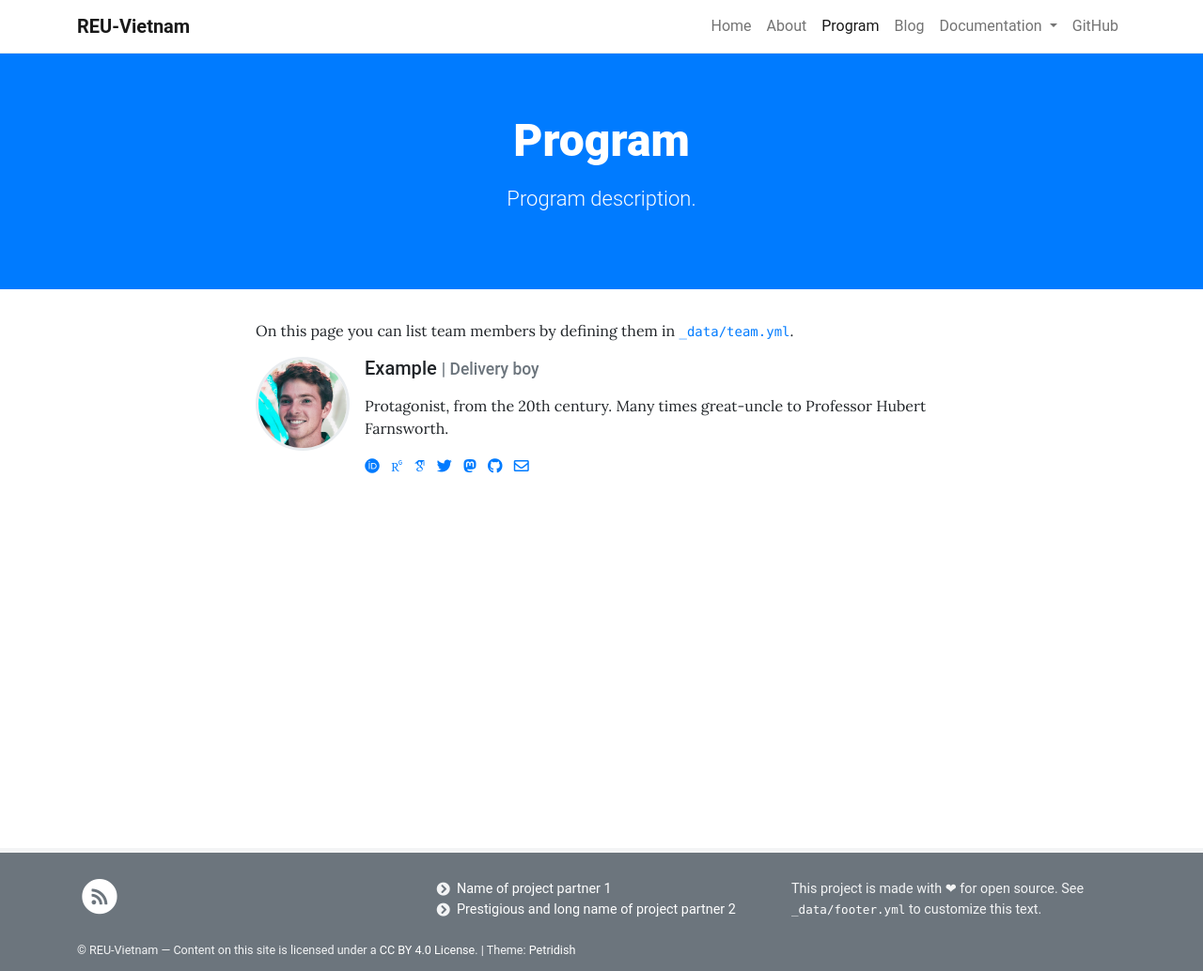
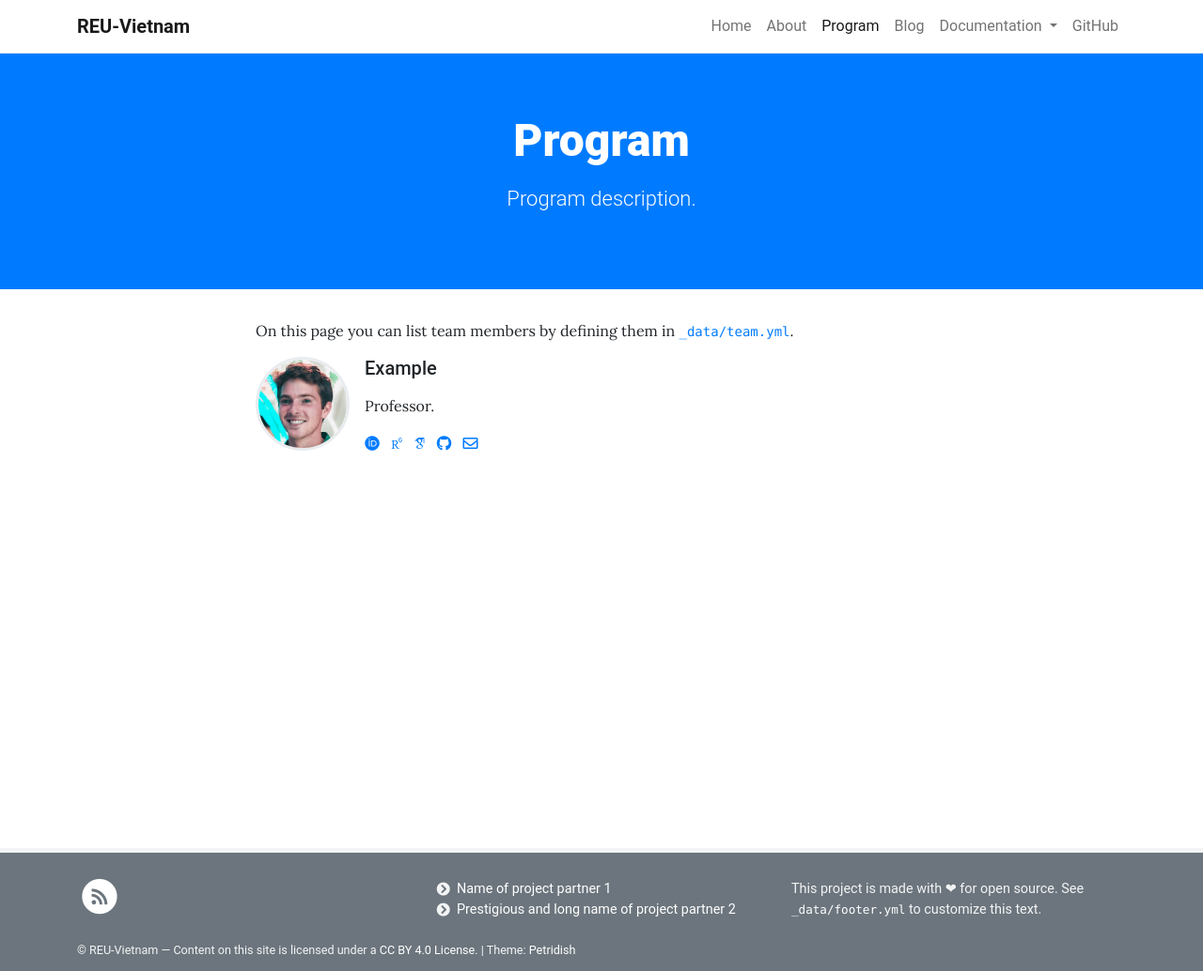
Before and after one commit to adm-vietnam/adm-vietnam.github.io, a Jekyll site: the page built from pages/team.md, in a window 1280 px wide. Shown: the whole page at 94% size. Built offline with Jekyll 4.4.1, drawn with Linux system fonts in a browser that asks for light colours; some web fonts are replaced.

Commit message:
Update Mentors.yml

```diff
--- a/_data/Mentors.yml
+++ b/_data/Mentors.yml
@@ -1,12 +1,12 @@
 - name: Example
-  role: Delivery boy # Will appear next to name
+  affiliation: USTC
   image: assets/theme/images/fry_ethan-hoover-311143-unsplash.jpg # Can be external link
   description: > # Can be Markdown
-    Protagonist, from the 20th century. Many times great-uncle to Professor Hubert Farnsworth.
+    Professor.
   orcid: 0000-0000-0000-0000
   researchgate: researchgate_username
   googlescholar: googlescholar_username
-  twitter: twitter_username
-  mastodon: https://mastodon.social/@mastodon_username
+  twitter:
+  mastodon:
   github: github_username
   email: name@example.com
```
